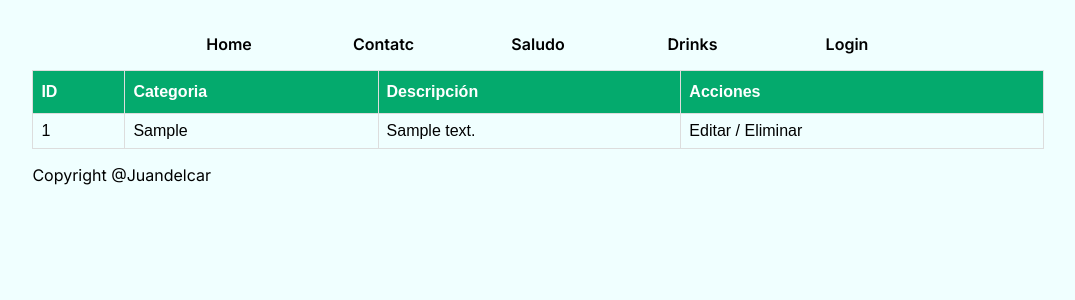
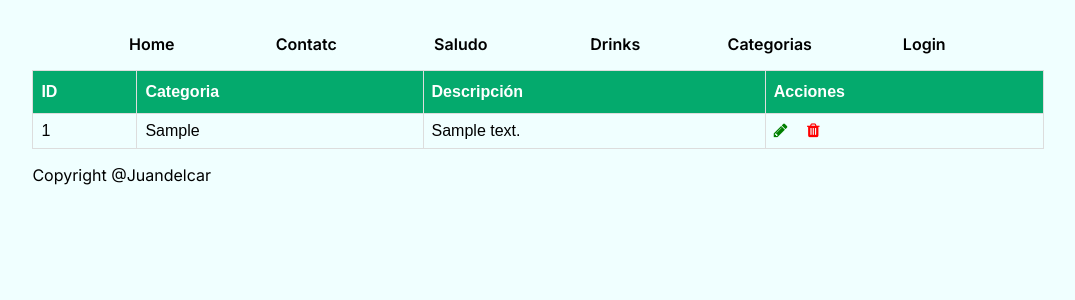
Before and after one commit to blcbul/FlaskApp, a Flask app: page /categories/ in a window 1280 px wide. Shown: the top 300 px of the page, without its empty margins (102-1177 px from the left). Run offline with Flask 3, Linux system fonts and the light colour scheme; tables that the repository leaves empty or names only in its code hold one stand-in row (values such as "Sample post").

Commit message:
03 Font Awesone Icons

```diff
--- a/app/app.py
+++ b/app/app.py
@@ -44,6 +44,16 @@ def create_cat():
         return redirect(url_for('categories'))
     return render_template('create_cat.html')
 
+@app.route('/categories/<int:id>/update/')
+def update_cat(id):
+    return f"Vamos a editar con id { id }"
+
+@app.route('/categories/<int:id>/delete/')
+def delete_cat(id):
+    cat = Category.get(id)
+    cat.delete()
+    return redirect(url_for('categories'))
+
 @app.errorhandler(404)
 def page_not_found(error):
     return render_template('404.html')
--- a/app/static/css/styles.css
+++ b/app/static/css/styles.css
@@ -79,3 +79,17 @@ nav li a:hover {
     background-color: #04AA6D;
     color: white;
   }
+
+a {
+    text-decoration: none
+
+}
+.fa-pencil {
+    color: green ;
+
+}
+
+.fa-trash {
+    color: red ;
+    margin-left: 15px;
+}
--- a/app/templates/base.html
+++ b/app/templates/base.html
@@ -4,6 +4,7 @@
     <meta charset="UTF-8">
     <meta name="viewport" content="width=device-width, initial-scale=1.0">
     <link rel="stylesheet" href="{{ url_for('static', filename='css/styles.css')}}">
+    <link rel="stylesheet" href="https://cdnjs.cloudflare.com/ajax/libs/font-awesome/4.7.0/css/font-awesome.min.css">
     <title> {% block tittle %} {% endblock %} </title>
 </head>
 <body>
@@ -13,6 +14,7 @@
             <li><a href="{{ url_for('contact') }}">Contatc</a></li>
             <li><a href="{{ url_for('saludo', name='Juan') }}">Saludo</a></li>
             <li><a href="{{ url_for('drinks') }}">Drinks</a></li>
+            <li><a href="{{ url_for('categories') }}">Categorias</a></li>
             {% if user %}
             <li><a href="#">Logout</a></li>
             {% else %}
--- a/app/templates/categories.html
+++ b/app/templates/categories.html
@@ -20,7 +20,14 @@ Categorias
             <td>{{ cat.id }}</td>
             <td>{{ cat.category }}</td>
             <td>{{ cat.description }}</td>
-            <td>Editar / Eliminar</td>
+            <td>
+            <a href="{{ url_for('update_cat', id=cat.id) }}">
+                <i class="fa fa-pencil "></i>
+            </a>
+            <a href="{{ url_for('delete_cat', id=cat.id) }}">
+                <i class="fa fa-trash "></i>
+            </a>
+            </td>
         </tr>
         {% endfor %}
     </tbody>
```
